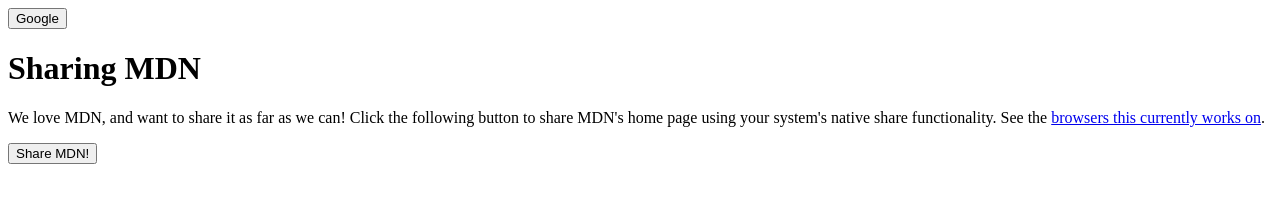
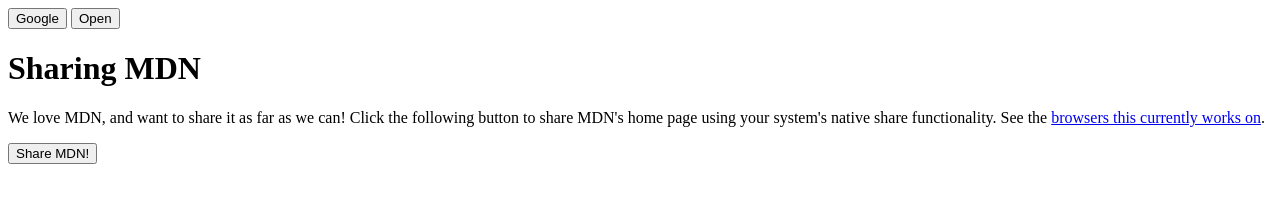
Before and after one commit to PrivateX7/Test16, a plain HTML site: page index.html in a window 1280 px wide. Drawn offline with Linux system fonts and the light colour scheme.

Commit message:
Update index.html

```diff
--- a/index.html
+++ b/index.html
@@ -10,7 +10,9 @@
   </head>
   <body>
      <button class="btn btn-success" onclick=" window.open('http://google.com','_blank')"> Google</button>
-
+ <button class="button" onClick="window.location.href='http://www.example.com';">
+     <span class="icon">Open</span>
+</button>
     <h1>Sharing MDN</h1>
 
     <p>We love MDN, and want to share it as far as we can! Click the following button to share MDN's home page using your system's native share functionality. See the <a href="https://developer.mozilla.org/en-US/docs/Web/API/Navigator/share#Browser_compatibility">browsers this currently works on</a>.</p>
```
